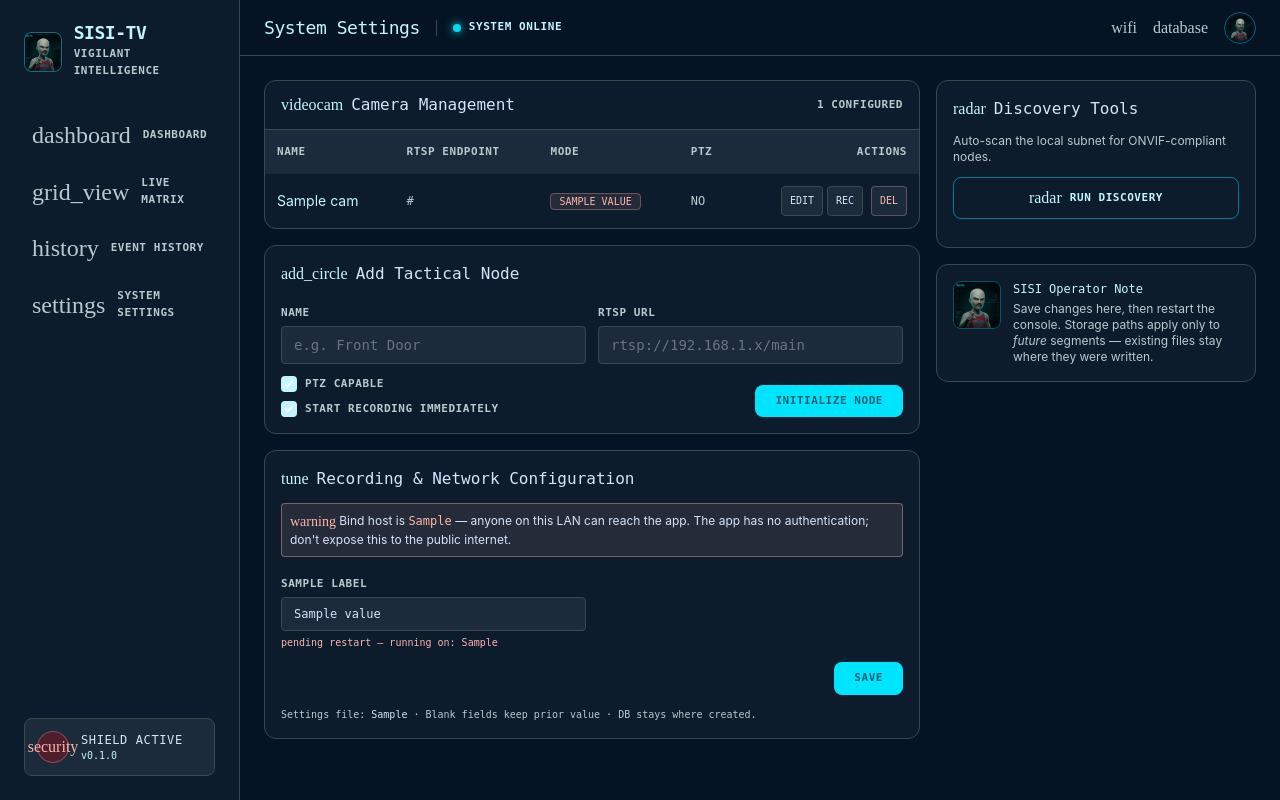
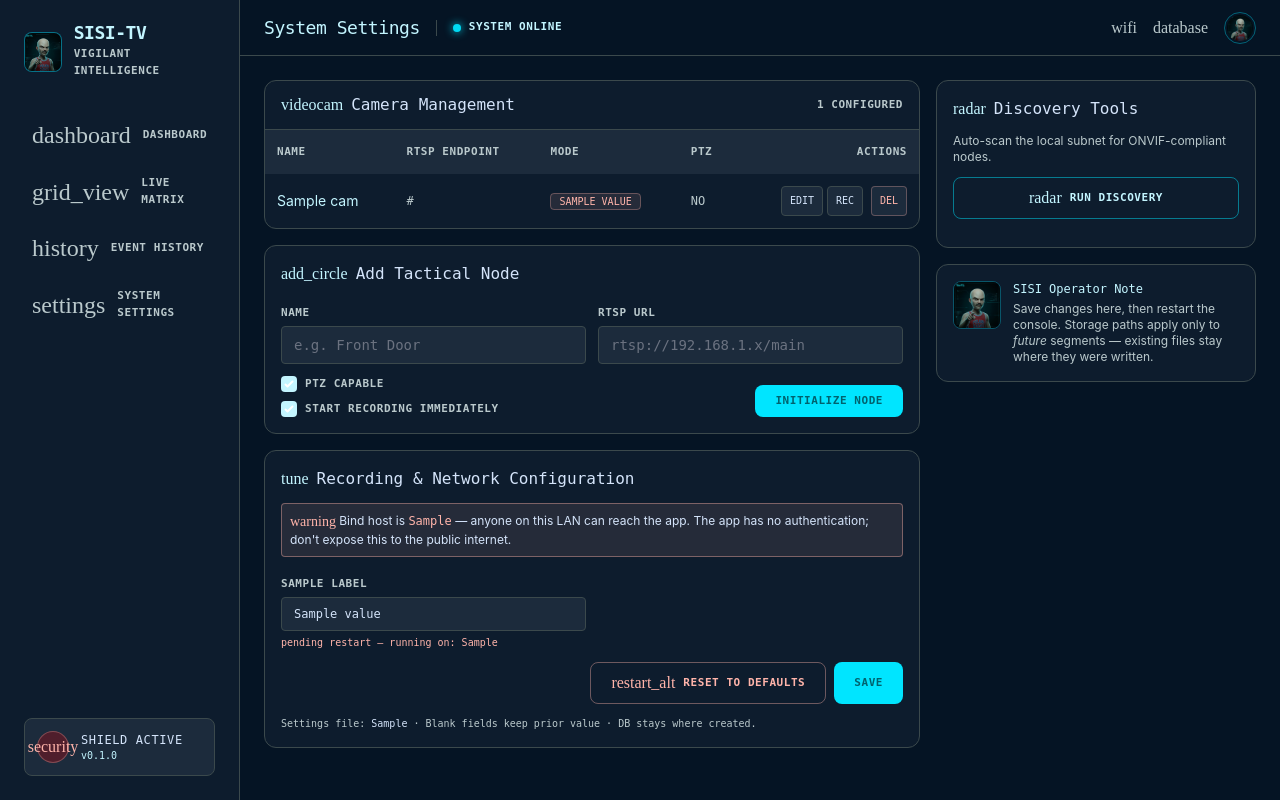
Before and after one commit to hash-slinginging-slasher/sisi-tv, a Python web app: template src/ngc_cams_web/templates/settings.html in a window 1280 px wide. Run offline with Jinja, Linux system fonts and the light colour scheme; the template is opened without the code that fills it: most values are stand-ins (such as "Sample title", 1, 10 or a date in 2020); some web fonts are replaced.

Commit message:
Settings: add "Reset to defaults" button
New POST /settings/reset clears every EDITABLE_FIELD_NAMES override
from settings.json so AppConfig.from_settings() falls back to the
computed defaults (e.g. Z:\SISI-TV-storage\<COMPUTERNAME>). Unknown
keys -- grid_order, grid_columns, feed_filter -- are preserved so the
user doesn't lose unrelated UI state.

Button sits next to Save via HTML5 form= attribute association so a
mid-edit click doesn't accidentally submit pending field values, and
has a confirm() dialog explaining the scope.

Co-Authored-By: Claude Opus 4.7 (1M context) <noreply@anthropic.com>

```diff
--- a/src/ngc_cams_web/templates/settings.html
+++ b/src/ngc_cams_web/templates/settings.html
@@ -8,6 +8,15 @@
     <span class="material-symbols-outlined text-primary">check_circle</span>
     <p class="text-sm text-on-surface">
         Saved. <strong>Restart <code class="text-primary">sisi-tv</code> for changes to take effect</strong> (recording manager + DB connection are constructed at startup).
+    </p>
+</div>
+{% endif %}
+
+{% if reset %}
+<div class="mb-4 bg-secondary/10 border border-secondary/40 rounded-lg px-4 py-3 flex items-center gap-3">
+    <span class="material-symbols-outlined text-secondary">restart_alt</span>
+    <p class="text-sm text-on-surface">
+        Recording &amp; Network overrides cleared. <strong>Restart <code class="text-primary">sisi-tv</code></strong> so the computed defaults (e.g. <code class="text-primary">Z:\SISI-TV-storage\&lt;COMPUTERNAME&gt;</code>) take effect. Camera list, grid layout, and feed filter are untouched.
     </p>
 </div>
 {% endif %}
@@ -116,6 +125,11 @@
                 Bind host is <code class="text-secondary">{{ values.bind_host }}</code> — anyone on this LAN can reach the app. The app has no authentication; don't expose this to the public internet.
             </div>
             {% endif %}
+            <!-- Sibling form for the "Reset to defaults" button. Lives outside
+                 the main save form so the button can be associated via the
+                 HTML5 `form="settings-reset"` attribute and sit next to Save
+                 without browsers attempting to nest forms (which is invalid). -->
+            <form method="post" action="/settings/reset" id="settings-reset" onsubmit="return confirm('Clear all Recording &amp; Network overrides and fall back to defaults (e.g. Z:\\SISI-TV-storage\\&lt;COMPUTERNAME&gt;)? Existing files stay put; restart SISI-TV to apply. Cameras and grid layout are not affected.');"></form>
             <form method="post" action="/settings" class="grid grid-cols-1 md:grid-cols-2 gap-3">
                 {% for name in fields %}
                 <label class="block">
@@ -126,7 +140,11 @@
                     {% endif %}
                 </label>
                 {% endfor %}
-                <div class="md:col-span-2 md:text-right">
+                <div class="md:col-span-2 flex justify-end gap-2">
+                    <button type="submit" form="settings-reset" class="px-5 py-2 border border-secondary/40 text-secondary nav-label rounded-lg hover:bg-secondary/10 transition-colors flex items-center gap-2">
+                        <span class="material-symbols-outlined text-base">restart_alt</span>
+                        Reset to defaults
+                    </button>
                     <button type="submit" class="px-5 py-2 bg-primary-container text-on-primary-container nav-label rounded-lg hover:shadow-[0_0_15px_rgba(0,229,255,0.4)] transition-all">Save</button>
                 </div>
             </form>
```
Also changed, not shown: process/activity-log.md (+13 -0 lines), src/ngc_cams_web/routes/settings.py (+15 -1 lines), tests/test_web_settings.py (+36 -0 lines).
